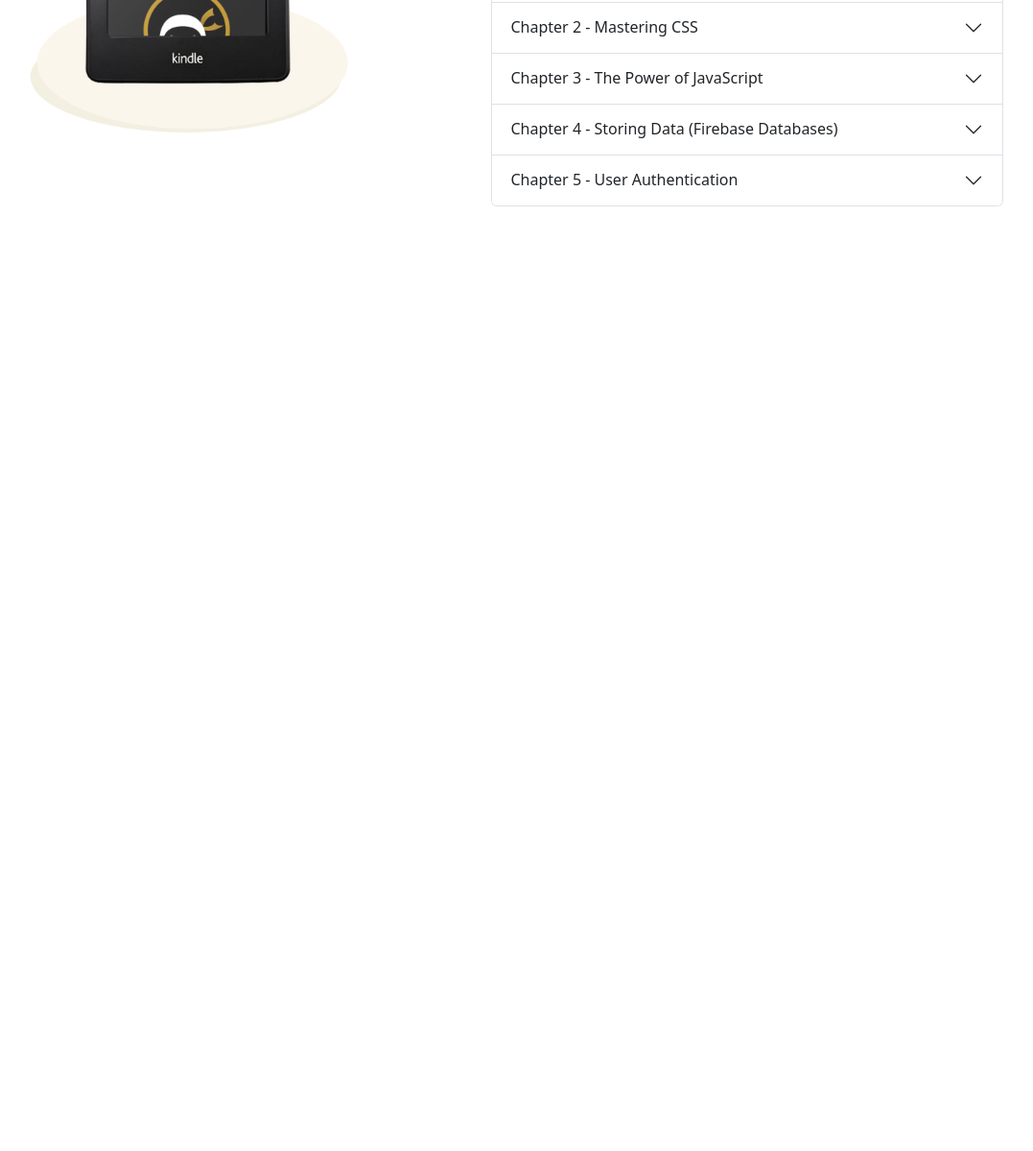
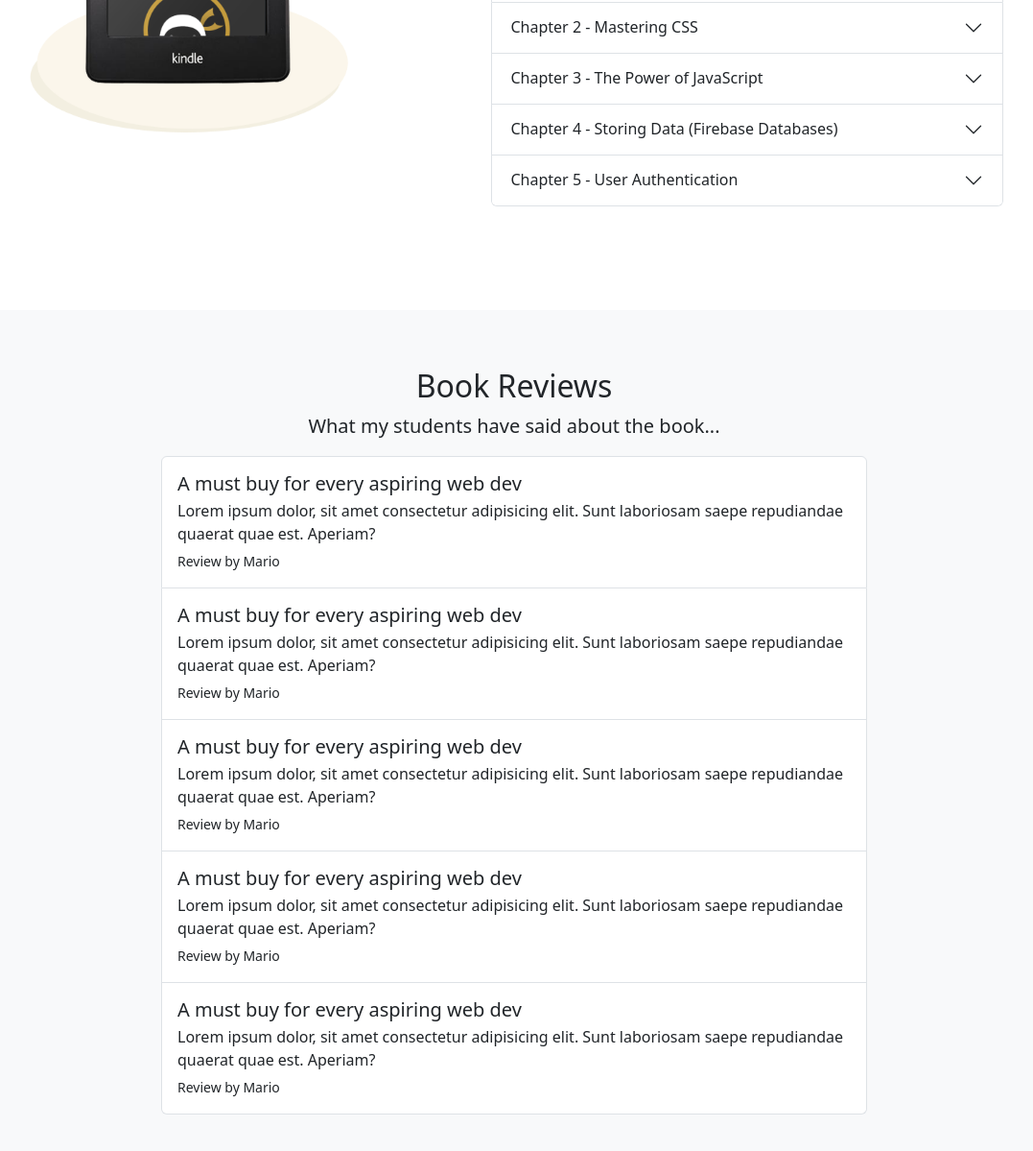
Before and after one commit to GrodTheGreat/Bootstrap-Practice, a plain HTML site: page index.html in a window 1280 px wide. Shown: the part 2077-3276 px from the top of the page at 96% size, without its empty margins (104-1181 px from the left). Before the commit the page ends 2400 px from the top, so only its background shows below. Drawn offline with nearby package versions, Linux system fonts and the light colour scheme.

Commit message:
Complete List Groups

```diff
--- a/index.html
+++ b/index.html
@@ -334,6 +334,65 @@
    </section>
 
   <!-- Reviews list -->
+   <section id="reviews" class="bg-light">
+    <div class="container-lg">
+      <div class="text-center">
+        <h2>Book Reviews</h2>
+        <p class="lead">What my students have said about the book...</p>
+      </div>
+
+      <div class="row justify-content-center">
+        <div class="col-lg-8">
+          <div class="list-group">
+            <div class="list-group-item py-3">
+              <h5 class="mb-1">A must buy for every aspiring web dev</h5>
+              <p class="mb-1">
+                Lorem ipsum dolor, sit amet consectetur adipisicing elit. Sunt
+                laboriosam saepe repudiandae quaerat quae est. Aperiam?
+              </p>
+              <small>Review by Mario</small>
+            </div>
+
+            <div class="list-group-item py-3">
+              <h5 class="mb-1">A must buy for every aspiring web dev</h5>
+              <p class="mb-1">
+                Lorem ipsum dolor, sit amet consectetur adipisicing elit. Sunt
+                laboriosam saepe repudiandae quaerat quae est. Aperiam?
+              </p>
+              <small>Review by Mario</small>
+            </div>
+
+            <div class="list-group-item py-3">
+              <h5 class="mb-1">A must buy for every aspiring web dev</h5>
+              <p class="mb-1">
+                Lorem ipsum dolor, sit amet consectetur adipisicing elit. Sunt
+                laboriosam saepe repudiandae quaerat quae est. Aperiam?
+              </p>
+              <small>Review by Mario</small>
+            </div>
+
+            <div class="list-group-item py-3">
+              <h5 class="mb-1">A must buy for every aspiring web dev</h5>
+              <p class="mb-1">
+                Lorem ipsum dolor, sit amet consectetur adipisicing elit. Sunt
+                laboriosam saepe repudiandae quaerat quae est. Aperiam?
+              </p>
+              <small>Review by Mario</small>
+            </div>
+
+            <div class="list-group-item py-3">
+              <h5 class="mb-1">A must buy for every aspiring web dev</h5>
+              <p class="mb-1">
+                Lorem ipsum dolor, sit amet consectetur adipisicing elit. Sunt
+                laboriosam saepe repudiandae quaerat quae est. Aperiam?
+              </p>
+              <small>Review by Mario</small>
+            </div>
+          </div>
+        </div>
+      </div>
+    </div>
+   </section>
 
   <script src="https://cdn.jsdelivr.net/npm/bootstrap@5.3.3/dist/js/bootstrap.bundle.min.js" integrity="sha384-YvpcrYf0tY3lHB60NNkmXc5s9fDVZLESaAA55NDzOxhy9GkcIdslK1eN7N6jIeHz" crossorigin="anonymous"></script>
   </body>
```
